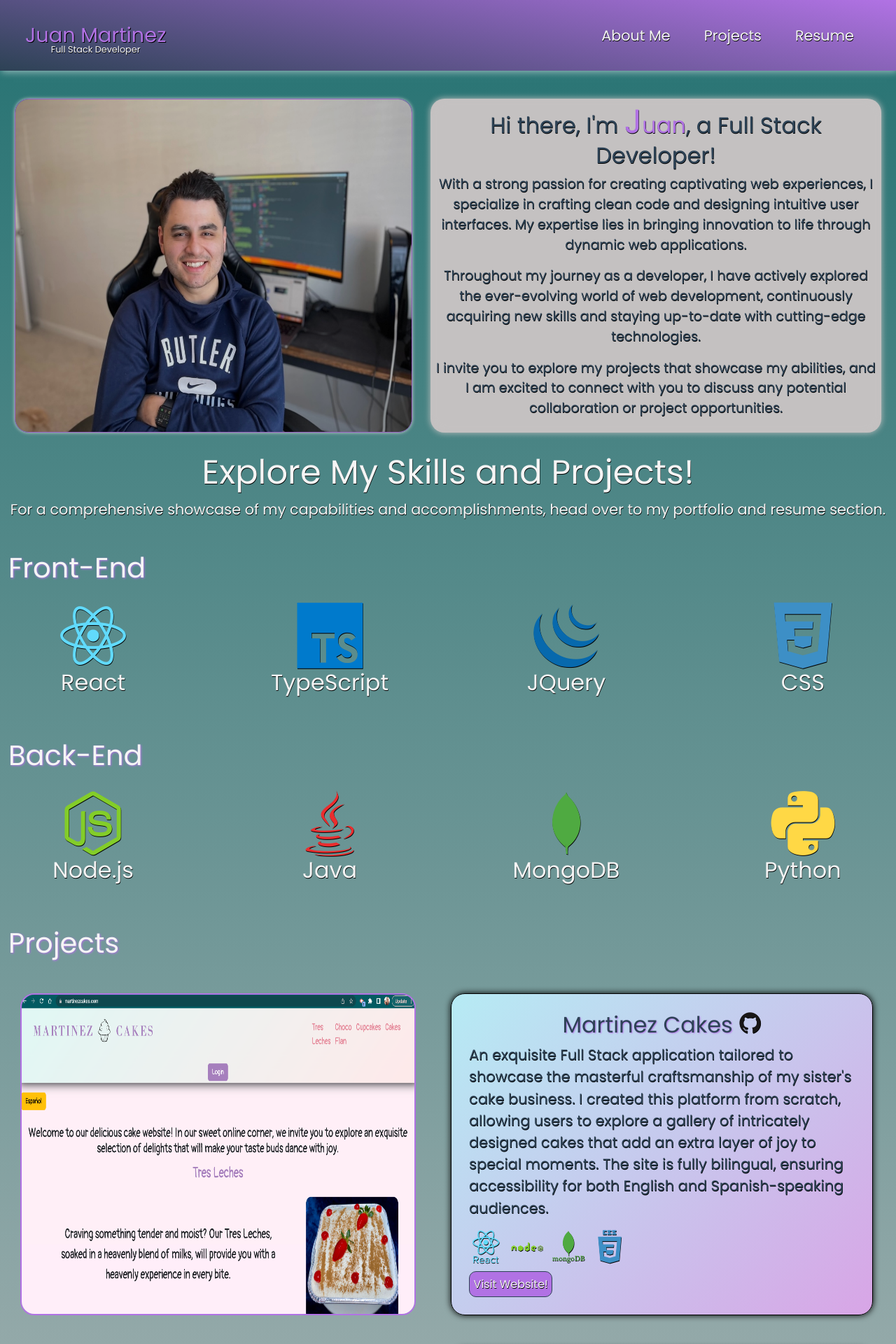
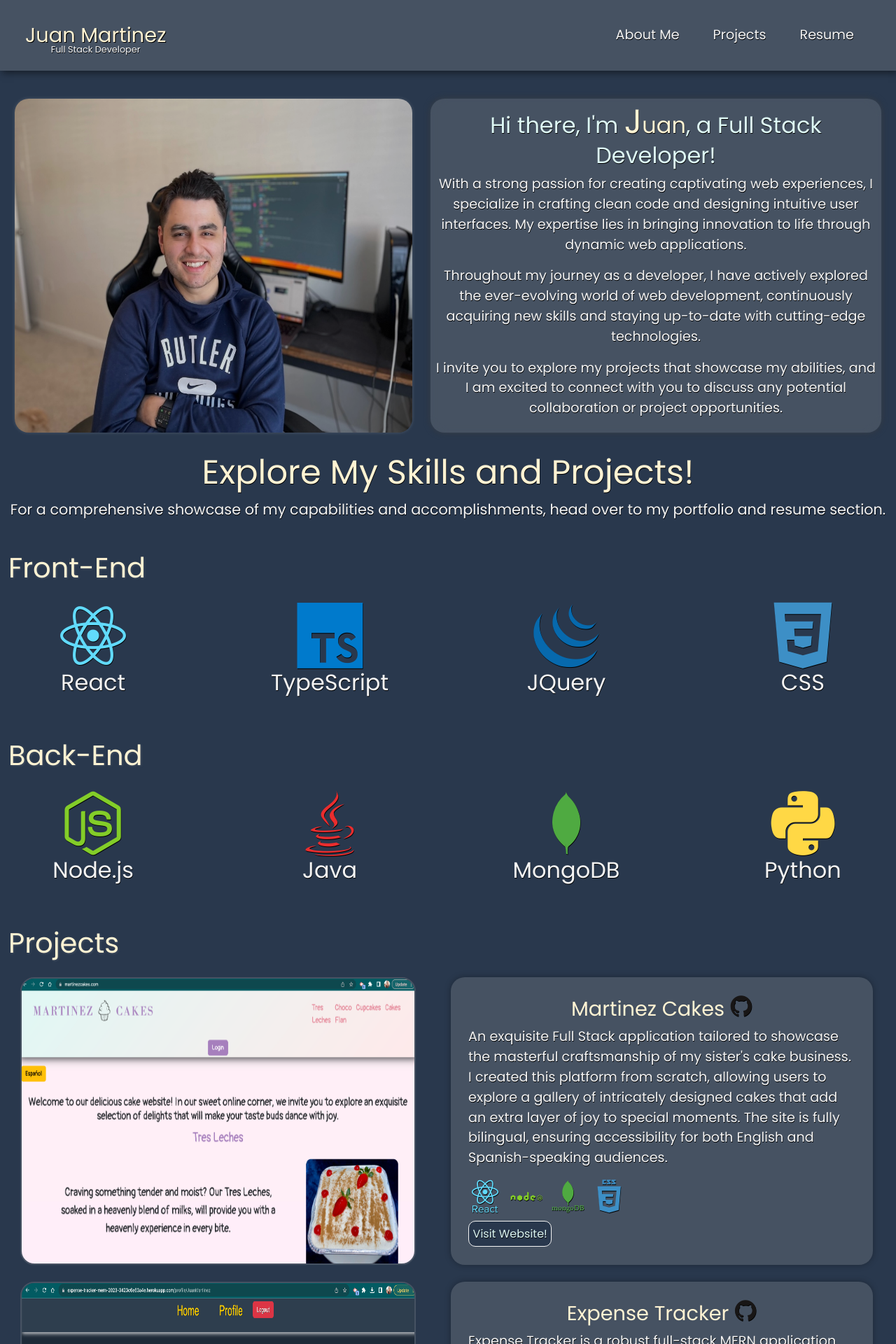
Before and after one commit to JuanMartinez503/React-portfolio, a React (Vite) app: page / in a window 1280 px wide. Shown: the top 1920 px of the page at 70% size. Built offline with nearby package versions, Linux system fonts and the light colour scheme.

Commit message:
changed the color scheme

```diff
--- a/src/App.css
+++ b/src/App.css
@@ -17,11 +17,11 @@ padding: 0;
 
 }
 :root {
-  --primary: #b172e4;
-  --secondary:#2d4255;
-  --third: #257272;
+  --primary: #465262;
+  --secondary:#def9f6;
+  --third: #29384d;
   --complementary:  #f5f5f5;
-  --secondbg: #c4c1c1;
+  --secondbg:#fff3d3;
 
 }
 html{
@@ -30,7 +30,7 @@ html{
 }
 body {
   width: 100% !important;
-  background-image: linear-gradient(to bottom, var(--third), var(--secondbg)) !important;
+  background-color: var(--third) !important;
   min-height: 100vh;
 }
 header{
@@ -40,27 +40,17 @@ header{
 #nav {
 
   width: 100% !important;
-  background: linear-gradient(10deg, var(--secondary), var(--primary)) !important;
-  box-shadow: 2px 2px 10px rgba(255, 255, 255, 0.5);
-  position: relative
-;
-z-index: 1;
+
+background-color: var(--primary) !important;
+  box-shadow: 3px 3px 10px rgba(0, 0, 0, 0.5);
+overscroll-behavior: var(--primary) !important;
+
 
 }
-#nav::before {
-  content: "";
-  position: absolute;
-  top: 0;
-  left: 0;
-  width: 100%;
-  height: 100%;
- background-color: inherit !important;
-  filter: blur(10px); /* Adjust the blur amount as needed */
-  z-index: -1; /* Place the background behind the content */
-}
+
 nav li a {
   color: var(--complementary) !important;
-  font-size: 1.3rem !important;
+  font-size: 1.2rem !important;
 
 }
 nav li #home:hover::before {
@@ -76,7 +66,7 @@ bottom: 25%;
 }
 
 nav li a:hover {
-  font-size: 1.35rem !important;
+  font-size: 1.25rem !important;
   transition: all .3s;
   text-shadow: 1px 1px 2px var(--primary);
 
@@ -90,7 +80,7 @@ nav li a:hover {
   position: relative;
   width: auto;
   text-shadow: 1px 1px black;
-  color: var(--primary) !important;
+  color: var(--secondbg) !important;
   font-size: 1.8rem !important;
   margin: 0;
   padding: 0;
@@ -118,7 +108,7 @@ nav li a:hover {
 
 footer .mt-3 {
   width: 100%;
-  background-color: var(--secondary) !important;
+  background-color: var(--primary) !important;
   position: relative;
   z-index: 1;
 }
@@ -155,30 +145,29 @@ footer .card-body {
   color: var(--complementary);
 
 }
-#logo-png{
 
-}
 #headshot {
   width: 45%;
-  border: 1px solid var(--primary);
   margin-left: 1%;
   border-radius: 20px;
   margin-right: 1%;
   position: relative;
   filter: brightness(.85);
-  box-shadow:  0 0 5px;
+  box-shadow:  0 0 5px rgba(255, 255, 255, 0.2);
 }
 
 /* Add a dark filter using ::before pseudo-element */
 
 #home-intro{
   margin-left: 1%;
-  background-color: var(--secondbg);
+  background-color: var(--primary);
   width: 51%;
   border-radius: 20px;
   color: var(--secondary);
+  box-shadow: 0 0 10px rgba(0, 0, 0, 0.6);
   position: relative;
   z-index: 1;
+
 
 }
 #home-intro::before {
@@ -197,15 +186,15 @@ footer .card-body {
 
 #home-intro p{
   line-height: 1.5;
-  color: var(--secondary);
+  color: var(--complementary);
   font-size: 1.2rem;
 }
 #j{
   font-size: 1.5em;
-  color: var(--primary);
+  color: var(--secondbg);
 }
 #uan{
-  color: var(--primary);
+  color: var(--secondbg);
 }
 .skill-icon {
   font-size: 6rem;
@@ -222,10 +211,11 @@ footer .card-body {
 
   font-size: 2rem;
   justify-content: center;
-  color: var(--complementary);
+  color: var(--complementary) !important;
   margin-top: 1%;}
 .skills-project-title {
   font-size: 3rem;
+  color: var(--secondbg);
 }
 .skills-project-title-p {
   font-size: 1.3rem;
@@ -234,6 +224,7 @@ footer .card-body {
   margin-bottom: 2%;
 
   font-size: 2.5rem;
+  color: var(--secondbg);
   text-shadow: 1px 1px 3px var(--primary);
 }
 #project-component{
@@ -258,32 +249,29 @@ footer .card-body {
   transform: translateY(-5px);
   border: none;
 }
-#project-info {
 
-}
 .project-info-bg{
-  background: linear-gradient(135deg,  #b6ebf4, #d8a5e6);
+  background-color: var(--primary);
 
 
   margin-left: 2%;
   width: 48%;
   height: 100%;
-  border: 1px solid black;
   border-radius: 20px;
   padding: 2%;
-  box-shadow: 0 0 10px black;
+  box-shadow: 0 0 10px rgba(0, 0, 0, 0.3);
 }
 .project-info-bg-reverse{
-  background: linear-gradient(135deg,  #d8a5e6, #b6ebf4);
+  background-color: var(--primary);
 
 
   margin-left: 2%;
   width: 48%;
   height: 100%;
-  border: 1px solid black;
+  box-shadow: 0 0 10px rgba(0, 0, 0, 0.3);
+
   border-radius: 20px;
   padding: 2%;
-  box-shadow: 0 0 10px black;
 }
 #project-info a {
   text-decoration: none;
@@ -291,20 +279,20 @@ footer .card-body {
 
 }
 #project-info button:hover {
-transform: scale(1.05);
+transform: scale(1.04);
 transition: all .4s;
 
 }
 #project-info p {
-  font-size: 1.3rem;
-  color: var(--secondary ) !important;
+  font-size: 1.2rem;
+  color: var(--complementary ) !important;
 
 }
 #project-info h4 {
   text-decoration: none;
-  font-size: 2rem;
+  font-size: 1.8rem !important;
   text-shadow: 1px 1px 2px var(--primary);
-  color: var(--secondary ) !important;
+  color: var(--secondbg ) !important;
 
 }
 .project-icon{
@@ -314,9 +302,9 @@ transition: all .4s;
 
 #project-info button {
   font-size: 1rem;
-  background-color: var(--primary);
-  color: var(--complementary);
-  border: 1px solid var(--secondary);
+  border: 1px solid var(--complementary);
+  background-color: var(--third);
+  color: var(--secondary);
   border-radius: 10px;
   padding: 1%;
 
@@ -330,6 +318,7 @@ transition: all .4s;
 }
 #portfolio h4 {
   font-size: 3rem;
+  color:var(--secondbg);
   text-shadow: 1px 1px 5px var(--primary);
   margin: 1%;
 }
@@ -344,30 +333,32 @@ transition: all .4s;
   margin-left: 1%;
   padding: 0 8% 0 8%;
 
-line-height: 1.7;
-font-size: 2.2rem;
+line-height: 1.5;
+font-size: 2rem;
 }
 #about h2{
-  color: var(--primary);
+  color: var(--secondbg);
   font-size: 3rem;
 }
 .active {
-  color: #75d3e8 !important;
-  font-size: 1.5rem !important;
-  transform: translateY(-10px);
+  color: var(--secondary) !important;
+  font-size: 1.25rem !important;
+  transform: translateY(-5px);
   text-decoration: dashed black !important;
 }
 #scroll-Btn{
   padding: 1%;
-  background: linear-gradient(135deg, #b07ed9, #75d3e8);
+  background-color: var(--primary);
+  color: var(--complementary);
   margin-right: 1%;
+  border: 1px solid var(--complementary) !important;
 }
 #scroll-Btn:hover{
-  transform: scale(1.1);
+  transform: scale(1.08);
   transition: all .4s;
 }
 #resume a {
-  color: var(--primary);
+  color: var(--secondbg);
   text-shadow: 1px 1px black;
   font-size: 1.2rem;
 }
@@ -435,7 +426,7 @@ font-size: 2.2rem;
   #project-info {
     width: 90%;
     margin: 4% auto;
-    box-shadow: 0 0 10px;
+    box-shadow: 0 0 10px rgba(0, 0, 0, 0.3);
   }
   #about img {
     width: 50%;
--- a/src/components/Project.jsx
+++ b/src/components/Project.jsx
@@ -7,7 +7,7 @@ export default function Project ({aos2, aos1, img, description,title, github, st
     },[])
     return(
      <div>
-           <div id="project-component" className="my-5 m-1 ">
+           <div id="project-component" className="mt-4 m-1 ">
             <img src={img} alt={description} data-aos={aos1}/>
             <div id="project-info" data-aos={aos2} className={gradient}>
               <h4 className="text-center">{title} <Link target='_blank' to={github}>
--- a/src/pages/Portfolio.jsx
+++ b/src/pages/Portfolio.jsx
@@ -20,7 +20,7 @@ export default function Portfolio() {
         free to explore my GitHub repository. Let's embark on a journey through
         creativity and innovation!
       </h3>
-      <h4 className="my-3 text-center">Projects</h4>
+      <h4 className="my-2 text-center">Projects</h4>
       <Project
         aos1="fade-left"
         aos2="fade-right"
```
